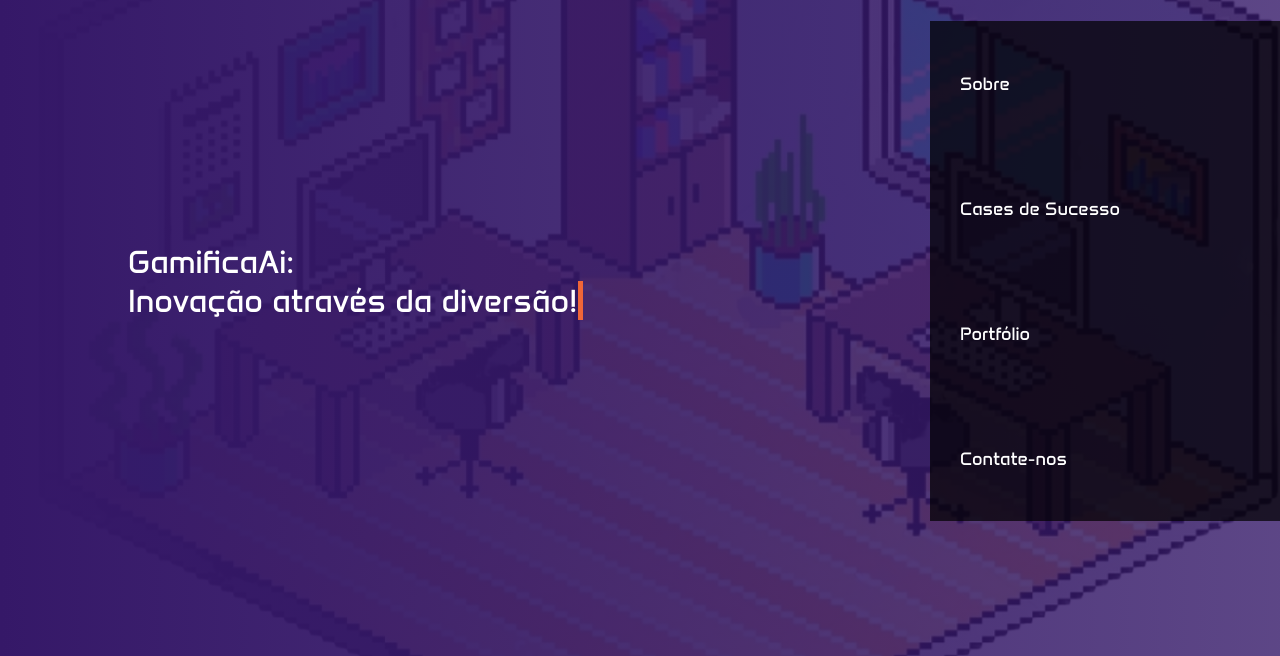
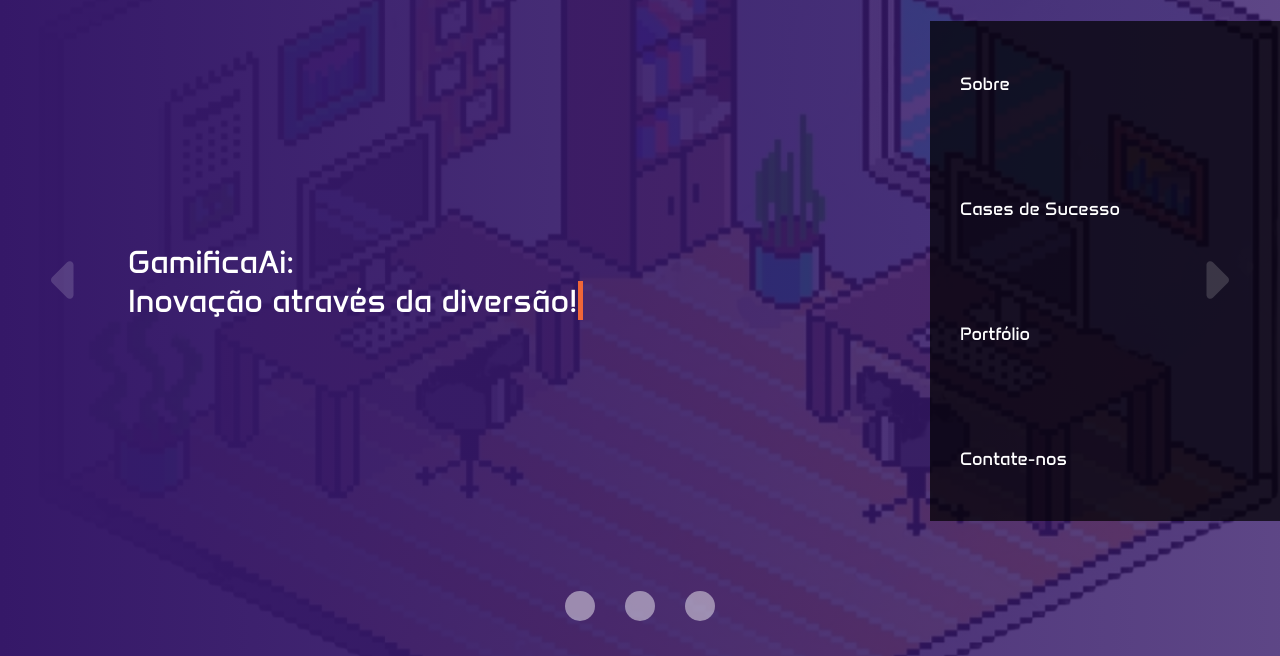
Before and after one commit to Primordis/gamificaai, a plain HTML site: page index.html in a window 1280 px wide. Shown: the part 144-800 px from the top of the page. Drawn offline with Linux system fonts and the light colour scheme.

Commit message:
feat: Carrossel feito.

```diff
--- a/index.html
+++ b/index.html
@@ -7,6 +7,7 @@
     <title>Gamifica Ai</title>
     <link rel="stylesheet" href="style2.css">
     <link rel="shortcut icon" href="img/favicon.png" type="image/x-icon">
+    <script src="script.js" defer></script>
 </head>
 
 <body>
@@ -15,22 +16,57 @@
             <div class="container-grid">
                 <img src="img/logo.png"
                     alt="Logo da empresa Gamifica Ai, sendo esta um G como o do Gamecube com duas extremidades sendo um I, seguida do nome da empresa em si.">
-                <nav class="menu">
+                <nav id="menuh" class="menu">
                     <a href="#about">Sobre</a>
                     <a href="#cases">Cases de Sucesso</a>
                     <a href="#portfolio">Portfólio</a>
                     <a href="#contato">Contate-nos</a>
                 </nav>
-                <button>
-                    <svg xmlns="http://www.w3.org/2000/svg" viewBox="0 0 448 512">
+                <button onclick="abreFechaMenu()">
+                    <svg id="barras" xmlns="http://www.w3.org/2000/svg" viewBox="0 0 448 512">
                         <path
                             d="M0 96C0 78.3 14.3 64 32 64H416c17.7 0 32 14.3 32 32s-14.3 32-32 32H32C14.3 128 0 113.7 0 96zM0 256c0-17.7 14.3-32 32-32H416c17.7 0 32 14.3 32 32s-14.3 32-32 32H32c-17.7 0-32-14.3-32-32zM448 416c0 17.7-14.3 32-32 32H32c-17.7 0-32-14.3-32-32s14.3-32 32-32H416c17.7 0 32 14.3 32 32z" />
+                    </svg>
+                    <svg id="x" xmlns="http://www.w3.org/2000/svg" viewBox="0 0 384 512">
+                        <path
+                            d="M342.6 150.6c12.5-12.5 12.5-32.8 0-45.3s-32.8-12.5-45.3 0L192 210.7 86.6 105.4c-12.5-12.5-32.8-12.5-45.3 0s-12.5 32.8 0 45.3L146.7 256 41.4 361.4c-12.5 12.5-12.5 32.8 0 45.3s32.8 12.5 45.3 0L192 301.3 297.4 406.6c12.5 12.5 32.8 12.5 45.3 0s12.5-32.8 0-45.3L237.3 256 342.6 150.6z" />
                     </svg>
                 </button>
             </div>
         </header>
         <div class="container-grid banner-content">
-            <p>GamificaAi: <span>Inovação através da diversão!</span> </p>
+            <p>GamificaAi: <span>Inovação através da diversão!</span></p>
+            <button onclick="previousSlide()" id="back">
+                <svg xmlns="http://www.w3.org/2000/svg" viewBox="0 0 256 512">
+                    <path
+                        d="M9.4 278.6c-12.5-12.5-12.5-32.8 0-45.3l128-128c9.2-9.2 22.9-11.9 34.9-6.9s19.8 16.6 19.8 29.6l0 256c0 12.9-7.8 24.6-19.8 29.6s-25.7 2.2-34.9-6.9l-128-128z" />
+                </svg>
+
+            </button>
+            <button onclick="nextSlide()" id="forward">
+                <svg xmlns="http://www.w3.org/2000/svg" viewBox="0 0 256 512">
+                    <path
+                        d="M246.6 278.6c12.5-12.5 12.5-32.8 0-45.3l-128-128c-9.2-9.2-22.9-11.9-34.9-6.9s-19.8 16.6-19.8 29.6l0 256c0 12.9 7.8 24.6 19.8 29.6s25.7 2.2 34.9-6.9l128-128z" />
+                </svg>
+            </button>
+
+            <div class="botoes">
+                <button onclick="selectSlide('0')">
+                    <svg xmlns="http://www.w3.org/2000/svg" viewBox="0 0 512 512">
+                        <path d="M256 512A256 256 0 1 0 256 0a256 256 0 1 0 0 512z" />
+                    </svg>
+                </button>
+                <button onclick="selectSlide('1')">
+                    <svg xmlns="http://www.w3.org/2000/svg" viewBox="0 0 512 512">
+                        <path d="M256 512A256 256 0 1 0 256 0a256 256 0 1 0 0 512z" />
+                    </svg>
+                </button>
+                <button onclick="selectSlide('2')">
+                    <svg xmlns="http://www.w3.org/2000/svg" viewBox="0 0 512 512">
+                        <path d="M256 512A256 256 0 1 0 256 0a256 256 0 1 0 0 512z" />
+                    </svg>
+                </button>
+            </div>
         </div>
     </div>
     <section id="about">
--- /dev/null
+++ b/script.js
@@ -0,0 +1,59 @@
+let menu = document.getElementById("menuh")
+let ex = document.getElementById("x")
+let barras = document.getElementById("barras")
+
+function abreFechaMenu() {
+    if (menu.classList.contains("menu-fechado")) {
+        menu.classList.remove("menu-fechado")
+        barras.style.display = "none"
+        ex.style.display = "inline"
+    } else {
+        menu.classList.add("menu-fechado")
+        barras.style.display = "inline"
+        ex.style.display = "none"
+    }
+}
+
+onresize = () => {
+    menu.classList.remove("menu-fechado")
+     barras.style.display = "none"
+    ex.style.display = "inline"
+}
+
+let banner = document.querySelector(".banner")
+let slides = [
+    "primera",
+    "segunda",
+    "terceira"
+]
+let slideAtual = 0
+banner.classList.add(slides[slideAtual])
+
+function nextSlide() {
+    banner.classList.remove(slides[slideAtual])
+    if (slideAtual < 2) {
+        slideAtual++
+        banner.classList.add(slides[slideAtual])
+    }
+    else {
+        slideAtual = 0
+    }
+
+}
+function previousSlide() {
+    banner.classList.remove(slides[slideAtual])
+    if (slideAtual > 0) {
+    slideAtual--
+    banner.classList.add(slides[slideAtual])
+    } else {
+        slideAtual = 2
+    }
+
+
+}
+
+function selectSlide(indiceSlide){
+    banner.classList.remove(slides[slideAtual])
+    slideAtual = indiceSlide
+    banner.classList.add(slides[slideAtual])
+}
--- a/style2.css
+++ b/style2.css
@@ -34,6 +34,56 @@
     background-image: linear-gradient(90deg, rgb(53, 24, 104) 0%, rgba(52, 24, 104, 0.8) 100%), url(img/bg-room\ 1.png);
     background-repeat: no-repeat;
     background-position: 165% 40%;
+
+    position: relative;
+}
+
+.primera{
+    background-image: linear-gradient(90deg, rgba(53, 24, 104, 1) 0%, rgba(53, 24, 104, 0.8) 100%), url(img/bg-room\ 1.png);
+
+}
+
+.segunda{
+    background-image: linear-gradient(90deg, rgba(24, 104, 36, 1) 0%, rgba(24, 104, 36, 0.8) 100%), url(img/bg-room\ 1.png);
+
+}
+
+.terceira{
+    background-image: linear-gradient(90deg, rgba(104, 24, 40, 1) 0%, rgba(104, 24, 40, 0.8) 100%), url(img/bg-room\ 1.png);
+
+}
+
+#back, #forward {
+    width: 30px;
+    background: none;
+    border: none;
+    cursor: pointer;
+    fill: #ffffff76;
+    opacity: 34%;
+    position: absolute;
+}
+
+#back{left: 4%;}
+#forward{right: 4%;}
+
+.botoes{
+    width: 150px;
+    display: flex;
+    justify-content: space-between;
+    align-items: center;
+    position: absolute;
+    bottom: 4%;
+    left: calc(50% - 75px);
+
+    button{
+        width: 30px;
+        display: unset;
+        background: none;
+        border: none;
+        cursor: pointer;
+        fill: #ffffff76;
+    }
+
 }
 
 header {
@@ -414,6 +464,8 @@
     }
 }
 
+
+
 @media screen and (max-width: 1300px) {
 
     header {
@@ -428,7 +480,7 @@
         }
     }
 
-    nav.menu {
+    .menu {
         height: 500px;
         width: 350px;
         padding: 0px 30px;
@@ -639,3 +691,9 @@
         }
     }
 }
+.menu-fechado {
+    display: none;
+}
+#x {
+    display: none;
+}
```
Also changed, not shown: img/bars-solid.svg, img/xmark-solid.svg (added).
